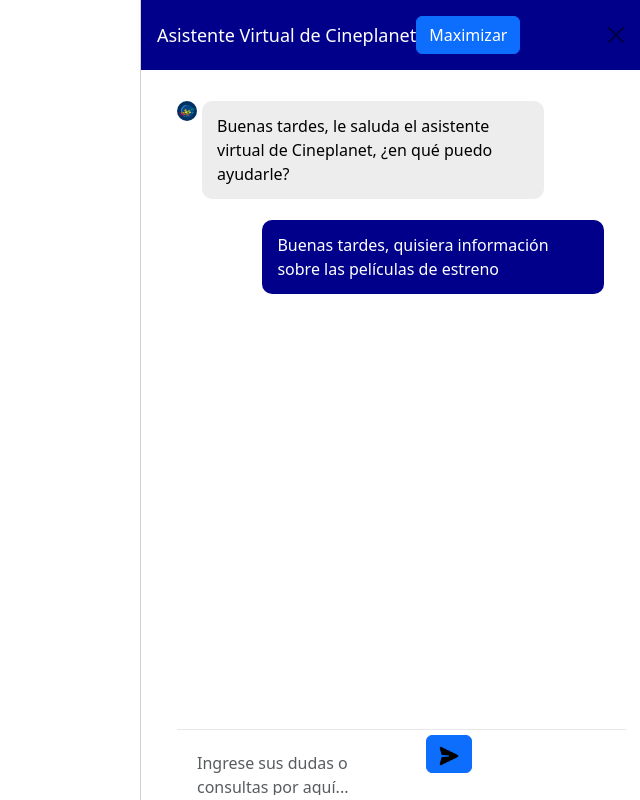
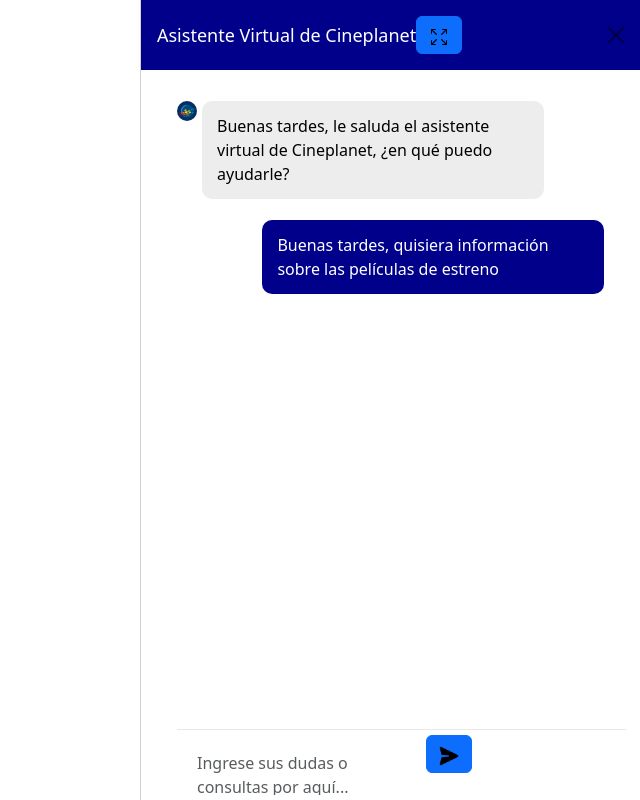
Before and after one commit to Hawksly/proyectocineplanetchatbot, a plain HTML site: page Proyecto Final/Vista/chat.html in a window 1280 px wide. Both pictures are taken after a click on the button 1230 px from the left and 750 px from the top of the page. Shown: the whole page, without its empty margins (640-1280 px from the left). Drawn offline with nearby package versions, Linux system fonts and the light colour scheme.

Commit message:
Maximizar

```diff
--- a/Proyecto Final/Vista/chat.html
+++ b/Proyecto Final/Vista/chat.html
@@ -16,7 +16,9 @@
 aria-labelledby="offcanvasScrollingLabel" style="width: 500px;">
   <div class="offcanvas-header">
     <h5 class="offcanvas-title" id="offcanvasScrollingLabel">Asistente Virtual de Cineplanet</h5>
-    <button type="button" class="btn btn-primary" id="maximize-chat-button">Maximizar</button> <!-- Botón de Maximizar -->
+    <button type="button" class="btn btn-primary" id="maximize-chat-button">
+        <img id="maximize-icon" src="/res/images/maximizar.png" class="maxmin">
+    </button>
     <button type="button" class="btn-close" data-bs-dismiss="offcanvas" aria-label="Close"></button>
   </div>
   <div class="offcanvas-body">
--- a/Proyecto Final/res/css/chatstyle.css
+++ b/Proyecto Final/res/css/chatstyle.css
@@ -123,3 +123,7 @@ body{
 .offcanvas-body{
     background:white;
 }
+.maxmin{
+    width: 20px;
+    height: 20px;
+}
--- a/Proyecto Final/res/js/chat.js
+++ b/Proyecto Final/res/js/chat.js
@@ -3,17 +3,21 @@ const chatbot = document.getElementById('chatbot');
 chatButton.addEventListener('click', () => {
     chatbot.classList.toggle('active');
 });
-
 document.addEventListener("DOMContentLoaded", function () {
     const chatBody = document.querySelector(".offcanvas");
     const maximizeButton = document.getElementById("maximize-chat-button");
+    const maximizeIcon = document.getElementById("maximize-icon");
+
     let isMaximized = false;
+
     maximizeButton.addEventListener("click", function () {
       if (isMaximized) {
         chatBody.style.width = "500px";
+        maximizeIcon.src = "/res/images/maximizar.png";
         isMaximized = false;
       } else {
         chatBody.style.width = "1500px";
+        maximizeIcon.src = "/res/images/minimizar.png";
         isMaximized = true;
       }
     });
```
Also changed, not shown: Proyecto Final/res/images/maximizar.png (added), Proyecto Final/res/images/minimizar.png (added).
